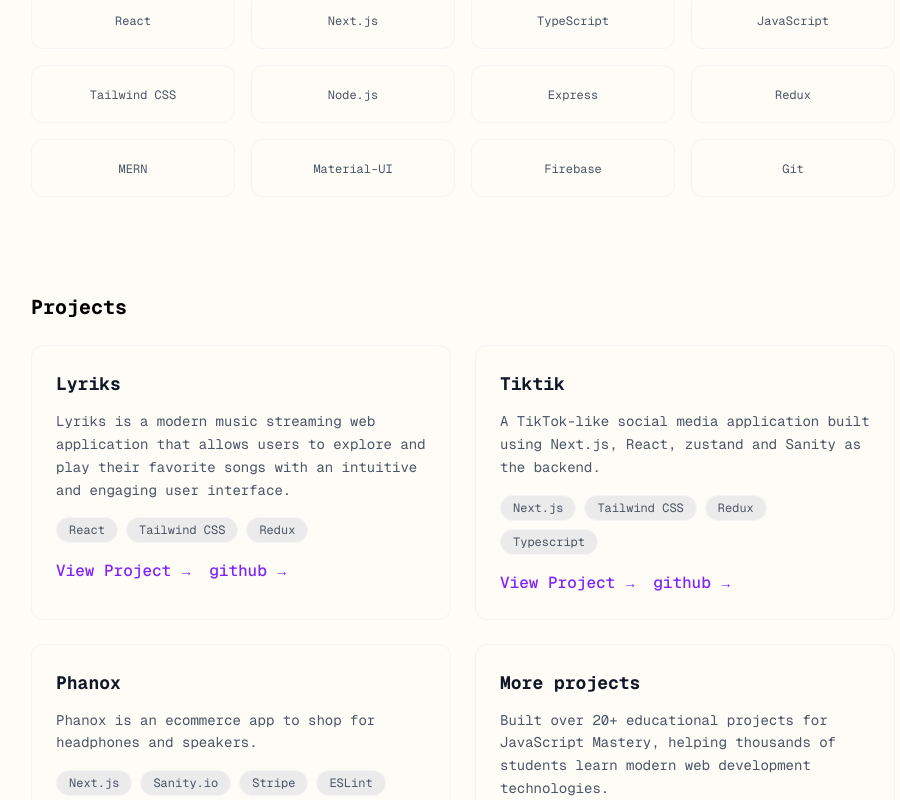
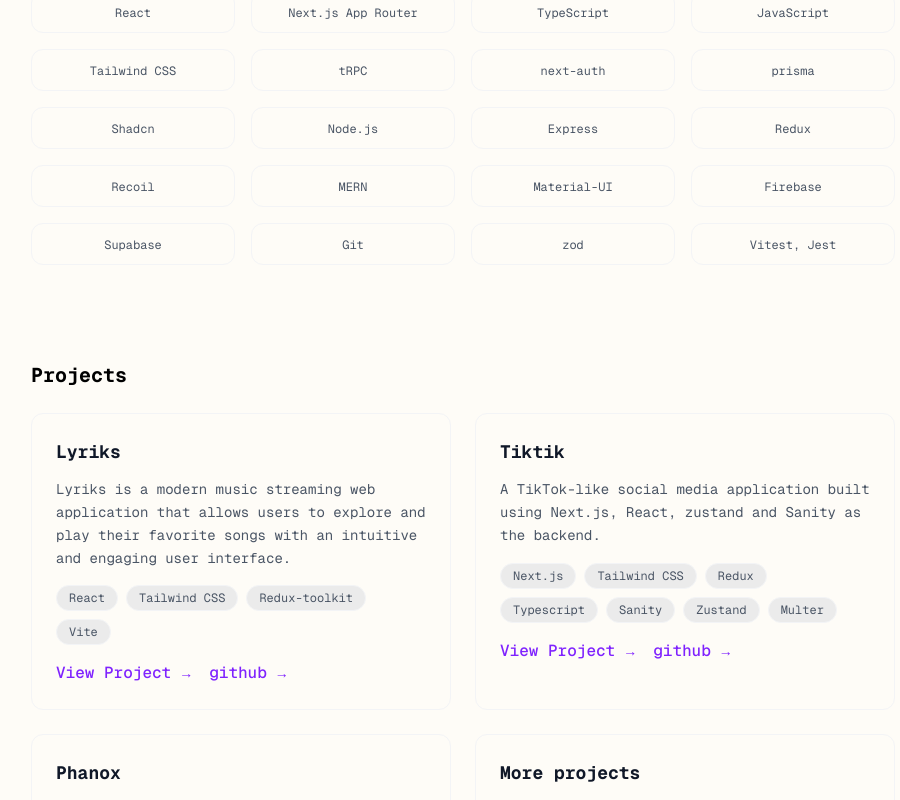
Before and after one commit to Mandeepsinghmar/mandeep, a Next.js app: page / in a window 1280 px wide. Shown: the part 1540-2340 px from the top of the page, without its empty margins (177-1077 px from the left). Built offline with nearby package versions, Linux system fonts and the light colour scheme.

Commit message:
fix: new techs

```diff
--- a/src/app/page.js
+++ b/src/app/page.js
@@ -17,7 +17,7 @@ export default function Home() {
               <h1 className='text-3xl font-bold mb-3 text-black bg-clip-text '>
                 Mandeep Singhmar
               </h1>
-              <p className='text-gray-600 text-base'>Frontend Developer</p>
+              <p className='text-gray-600 text-base'>Full Stack Engineer</p>
             </div>
           </div>
           <div className='space-y-6 max-w-3xl'>
@@ -70,7 +70,7 @@ export default function Home() {
               description='Leading frontend development for a financial platform, implementing modern UI components and complex data visualizations.'
             />
             <ExperienceCard
-              title='Frontend developer'
+              title='Full stack developer'
               company='JavaScript Mastery'
               date='Aug 2021 - Feb 2023'
               description='Designed and developed 20+ projects that helped
@@ -106,21 +106,29 @@ Panel from scratch for 3D streaming.'
           <div className='grid grid-cols-2 md:grid-cols-3 lg:grid-cols-4 gap-4'>
             {[
               'React',
-              'Next.js',
+              'Next.js App Router',
               'TypeScript',
               'JavaScript',
               'Tailwind CSS',
+              'tRPC',
+              'next-auth',
+              'prisma',
+              'Shadcn',
               'Node.js',
               'Express',
               'Redux',
+              'Recoil',
               'MERN',
               'Material-UI',
               'Firebase',
+              'Supabase',
               'Git',
+              'zod',
+              'Vitest, Jest',
             ].map((tool) => (
               <div
                 key={tool}
-                className='p-4  rounded-xl text-center hover:bg-[#f5f5f2] transition-all hover:shadow-lg hover:shadow-violet-600/5 border border-gray-100'
+                className='p-2  rounded-xl text-center hover:bg-[#f5f5f2] transition-all hover:shadow-lg hover:shadow-violet-600/5 border border-gray-100'
               >
                 <span className='text-gray-600 text-xs'>{tool}</span>
               </div>
@@ -137,7 +145,7 @@ Panel from scratch for 3D streaming.'
             <ProjectCard
               title='Lyriks'
               description='Lyriks is a modern music streaming web application that allows users to explore and play their favorite songs with an intuitive and engaging user interface.'
-              tech={['React', 'Tailwind CSS', 'Redux']}
+              tech={['React', 'Tailwind CSS', 'Redux-toolkit', 'Vite']}
               link='https://lyriks.vercel.app'
               github='https://github.com/Mandeepsinghmar/lyriks/tree/main'
             />
@@ -145,7 +153,15 @@ Panel from scratch for 3D streaming.'
             <ProjectCard
               title='Tiktik'
               description='A TikTok-like social media application built using Next.js, React, zustand and Sanity as the backend.'
-              tech={['Next.js', 'Tailwind CSS', 'Redux', 'Typescript']}
+              tech={[
+                'Next.js',
+                'Tailwind CSS',
+                'Redux',
+                'Typescript',
+                'Sanity',
+                'Zustand',
+                'Multer',
+              ]}
               link='https://tiktok-jsm.vercel.app/'
               github='https://github.com/Mandeepsinghmar/tiktok-clone'
             />
@@ -154,11 +170,19 @@ Panel from scratch for 3D streaming.'
               description='Phanox is an ecommerce app to shop for headphones and speakers.'
               tech={['Next.js', 'Sanity.io', 'Stripe', 'ESLint']}
               link='https://phanox.vercel.app/'
+              github='https://github.com/Mandeepsinghmar/phanox'
             />
             <ProjectCard
               title='More projects'
-              description='Built over 20+ educational projects for JavaScript Mastery, helping thousands of students learn modern web development technologies.'
-              tech={['React', 'Node.js', 'MongoDB', 'Express', 'etc.']}
+              description='Built over 20+ projects for JavaScript Mastery, helping thousands of students learn modern web development technologies.'
+              tech={[
+                'Next.js',
+                'MERN',
+                'tRPC',
+                'PostgreSQL',
+                'Tailwind CSS',
+                'etc.',
+              ]}
               link='https://www.jsmastery.pro/'
             />
           </div>
@@ -171,7 +195,7 @@ Panel from scratch for 3D streaming.'
           <h2 className='text-xl font-bold mb-4 text-black'>Reach me on</h2>
 
           <div className='flex items-center'>
-            <div className='flex justify-center gap-8'>
+            <div className='flex justify-center gap-8 flex-wrap items-center'>
               <SocialLink
                 href='https://github.com/Mandeepsinghmar'
                 label='github'
```
